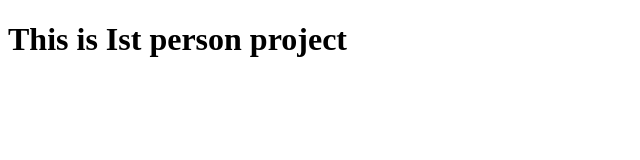
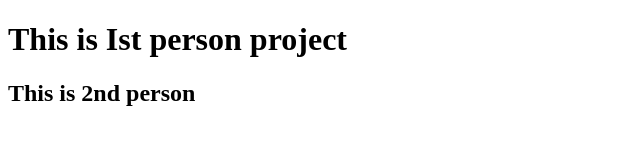
Before and after one commit to Gayatrigjd/Ist-person-project, a plain HTML site: page index.html in a window 1280 px wide. Shown: the whole page, without its empty margins (0-640 px from the left). Drawn offline with Linux system fonts and the light colour scheme.

Commit message:
2nd persion

```diff
--- a/index.html
+++ b/index.html
@@ -7,5 +7,6 @@
 </head>
 <body>
    <h1>This is  Ist person project</h1>
+   <h2>This is 2nd person</h2>
 </body>
 </html>
```
